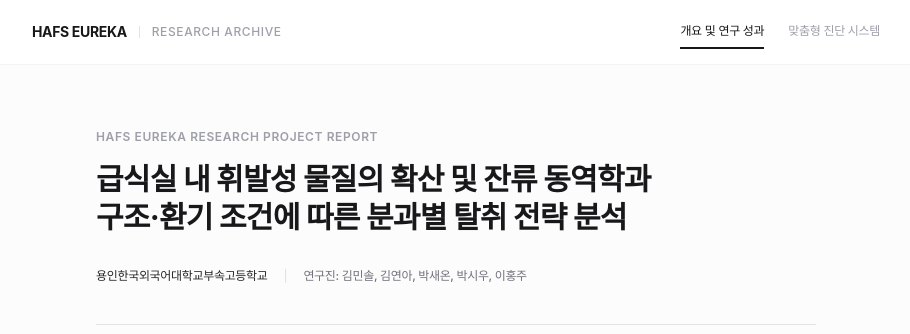
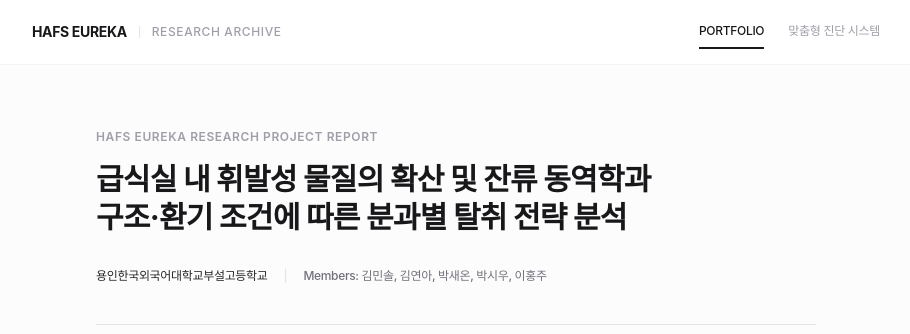
Before and after one commit to siiwuuu/HAFS-EUREKA-RESEARCH-PROGECT, a plain HTML site: page index.html in a window 1280 px wide. Shown: the top 334 px of the page, without its empty margins (184-1094 px from the left). Drawn offline with nearby package versions, Linux system fonts and the light colour scheme; a web font is replaced by a local one.

Commit message:
Update index.html

```diff
--- a/index.html
+++ b/index.html
@@ -22,7 +22,7 @@
             </div>
             <div id="navLinks" class="flex gap-6 text-xs font-medium tracking-tight">
                 <button onclick="switchTab('home')" id="link-home" class="py-2 text-zinc-900 border-b-2 border-zinc-900 cursor-pointer transition-all">
-                    개요 및 연구 성과
+                    PORTFOLIO
                 </button>
                 <button onclick="switchTab('simulator')" id="link-simulator" class="py-2 text-zinc-400 hover:text-zinc-900 border-b-2 border-transparent cursor-pointer transition-all">
                     맞춤형 진단 시스템
@@ -41,9 +41,9 @@
                     급식실 내 휘발성 물질의 확산 및 잔류 동역학과 <br class="hidden sm:inline">구조·환기 조건에 따른 분과별 탈취 전략 분석
                 </h1>
                 <div class="pt-4 flex flex-wrap items-center gap-x-4 gap-y-1 text-xs text-zinc-500 font-medium">
-                    <span class="text-zinc-800">용인한국외국어대학교부속고등학교</span>
+                    <span class="text-zinc-800">용인한국외국어대학교부설고등학교</span>
                     <span class="text-zinc-200">|</span>
-                    <span>연구진: 김민솔, 김연아, 박새온, 박시우, 이홍주</span>
+                    <span>Members: 김민솔, 김연아, 박새온, 박시우, 이홍주</span>
                 </div>
             </div>
 
```
